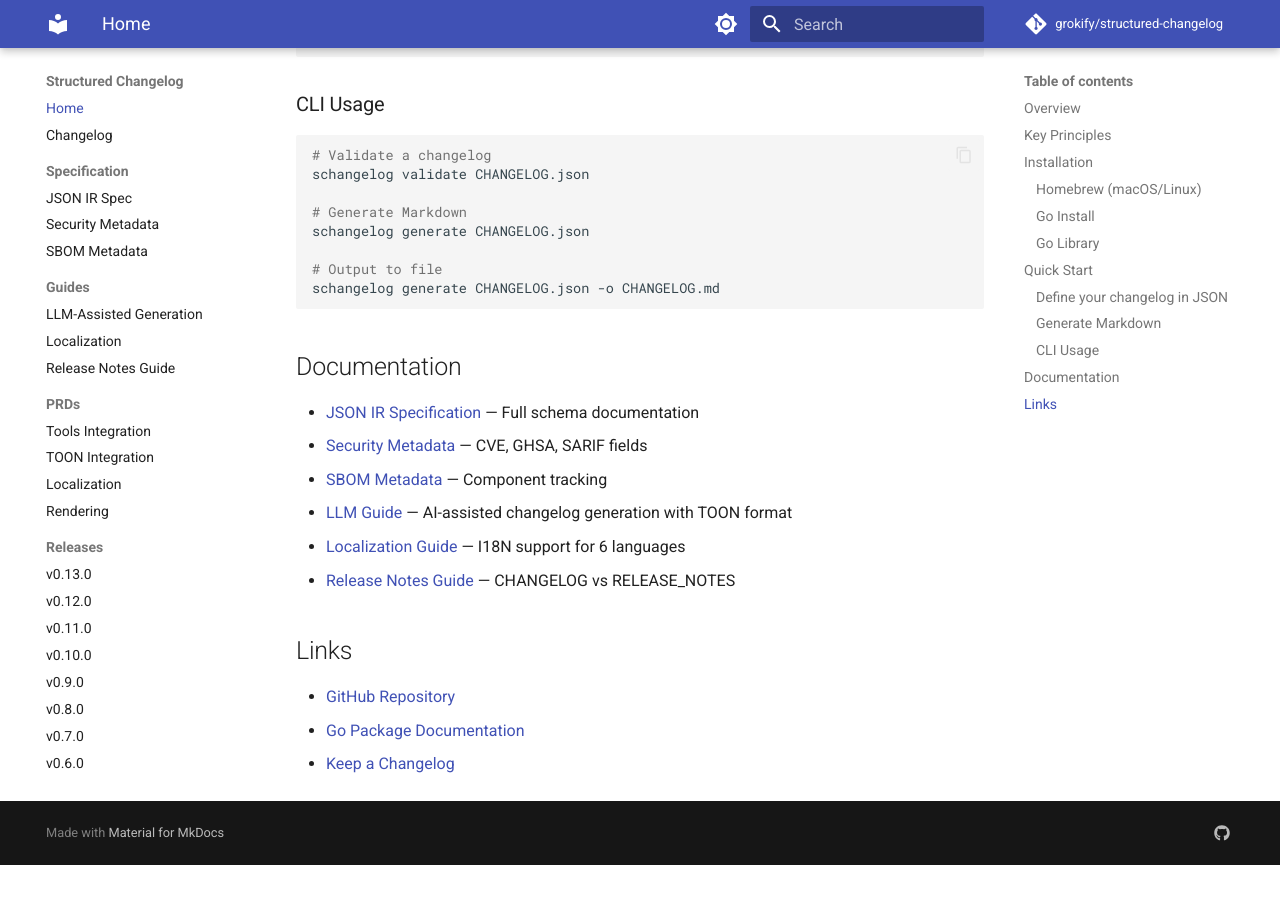
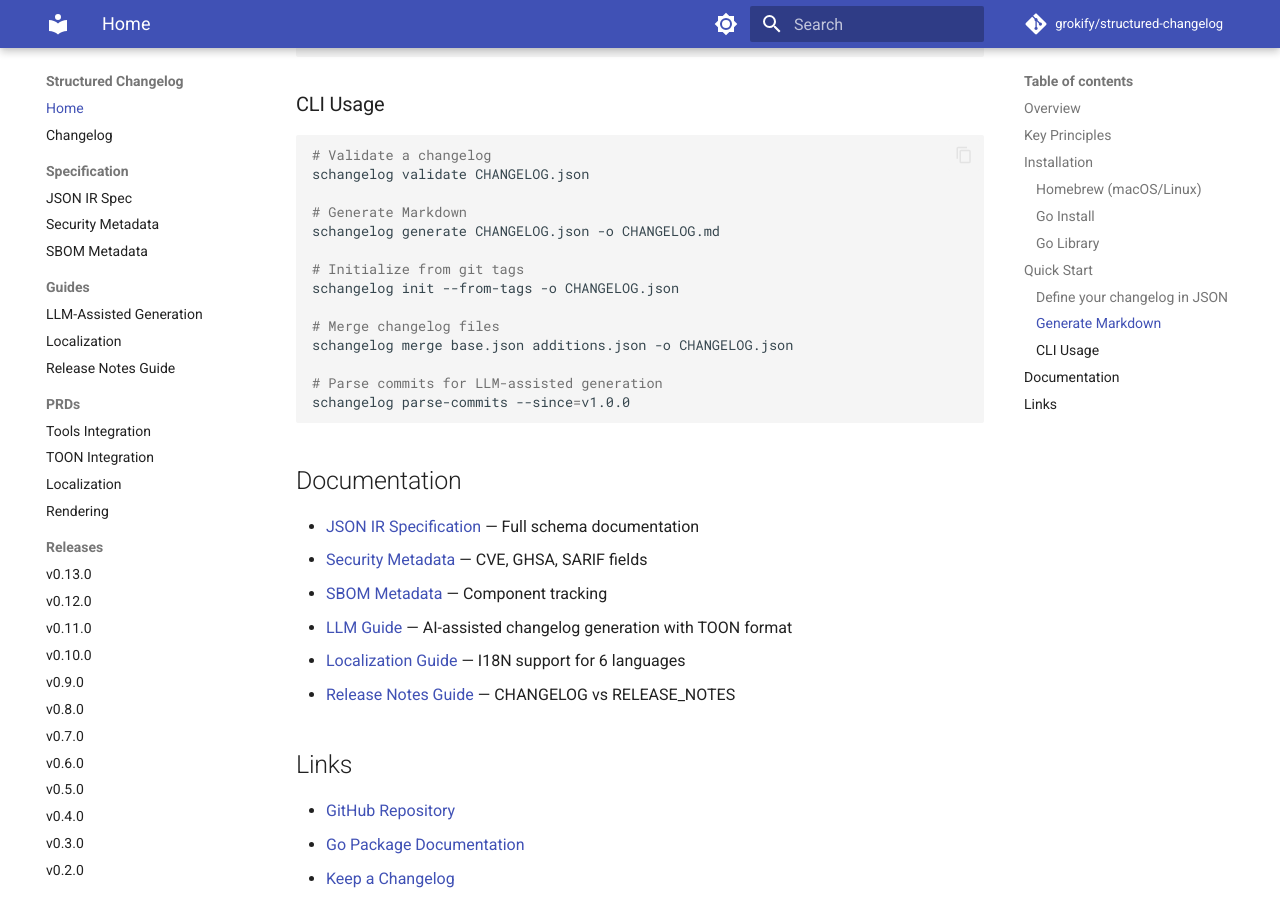
Before and after one commit to grokify/structured-changelog, an MkDocs documentation site: the page built from docs/index.md, in a window 1280 px wide and 900 px high, scrolled down 2015 px. Built offline with MkDocs 1.6.1 and Material for MkDocs 9.7.7, drawn with Linux system fonts in a browser that asks for light colours; comment, search, counter and statistics services are not loaded; before the commit the page ends 2880 px from its top, so only the background shows below that.

Commit message:
docs: add merge and init commands to README and docs
- Add merge command documentation with examples
- Add init --from-tags with --skip-invalid flag
- Update Project Structure to include merge.go
- Update docs/index.md CLI Usage section

Co-Authored-By: Claude Opus 4.5 <noreply@anthropic.com>

````diff
--- a/docs/index.md
+++ b/docs/index.md
@@ -94,10 +94,16 @@ func main() {
 schangelog validate CHANGELOG.json
 
 # Generate Markdown
-schangelog generate CHANGELOG.json
+schangelog generate CHANGELOG.json -o CHANGELOG.md
 
-# Output to file
-schangelog generate CHANGELOG.json -o CHANGELOG.md
+# Initialize from git tags
+schangelog init --from-tags -o CHANGELOG.json
+
+# Merge changelog files
+schangelog merge base.json additions.json -o CHANGELOG.json
+
+# Parse commits for LLM-assisted generation
+schangelog parse-commits --since=v1.0.0
 ```
 
 ## Documentation
````
Also changed, not shown: README.md (+29 -1 lines).
